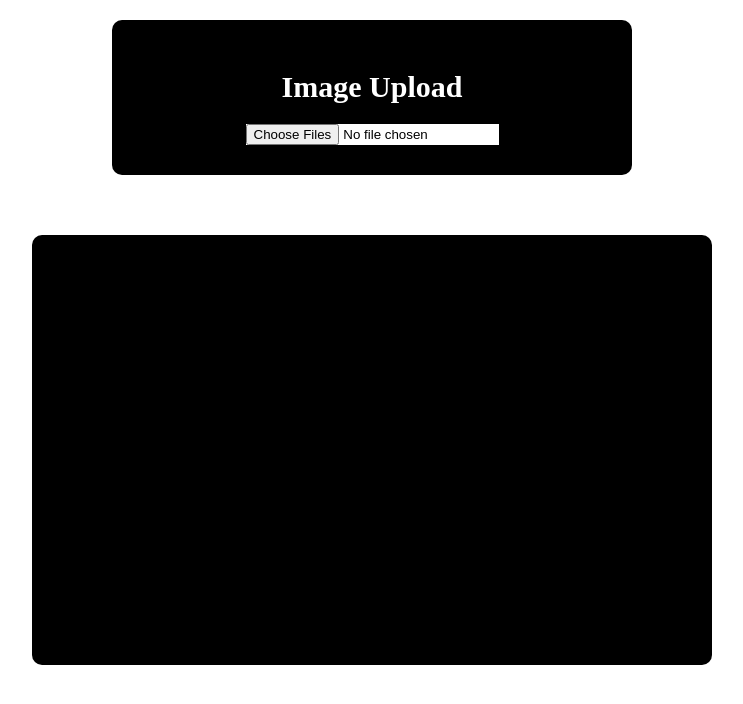
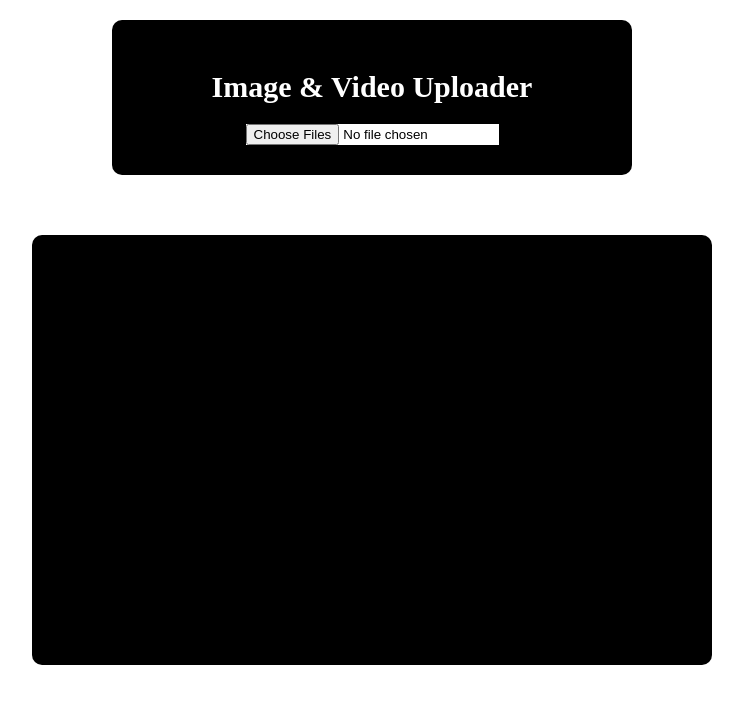
Before and after one commit to osamayousuf90/img-uploader-react, a React (Create React App) app: page / in a window 1280 px wide. Shown: the top 704 px of the page, without its empty margins (268-1011 px from the left). Built offline with nearby package versions, Linux system fonts and the light colour scheme.

Commit message:
video add & watch functionality added

```diff
--- a/src/App.js
+++ b/src/App.js
@@ -42,7 +42,7 @@ const App = () => {
     <div>
       <div className="imgUpload">
         <div className="inner">
-          <h5>Image Upload</h5>
+          <h5>Image & Video Uploader</h5>
           <input name='images' onChange={ handleUpload}  accept="image/png , image/jpeg , image/webp , video/mp4 " multiple type="file"   />
         </div>
 
```
